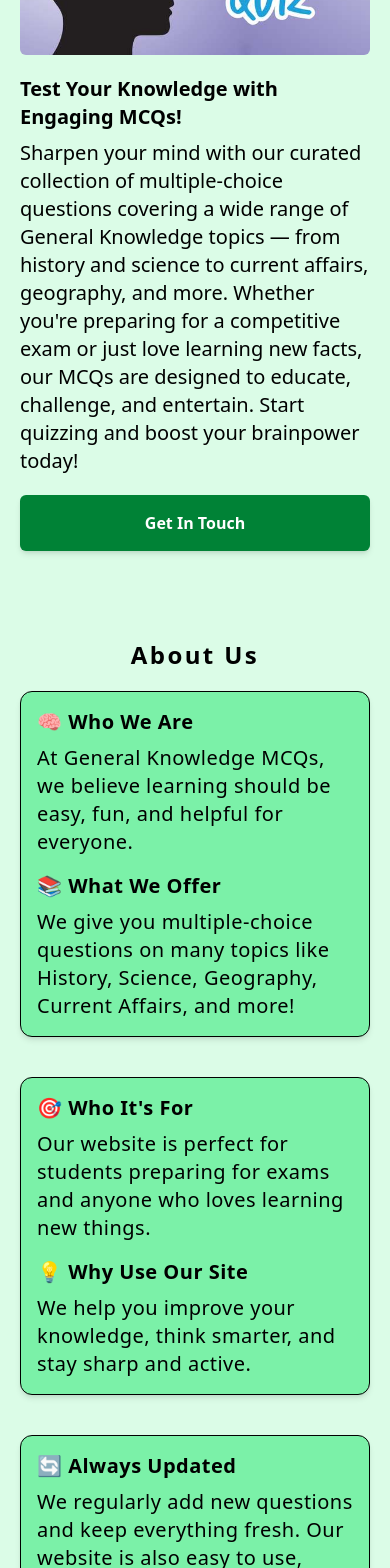
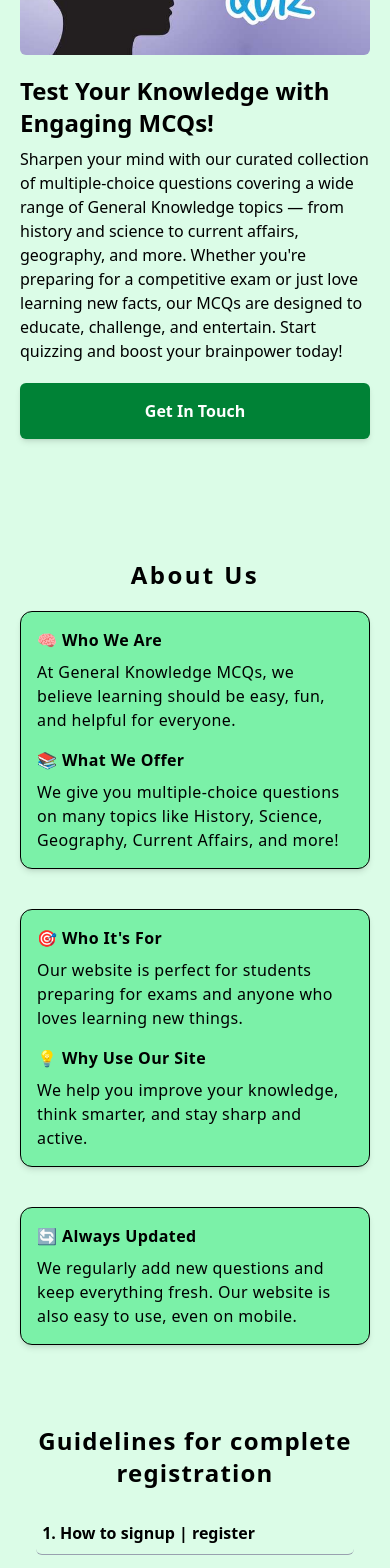
Before and after one commit to BilalUnknown10/General-Knowledge-front-end, a React (Vite) app: page / in a window 390 px wide. Shown: the part 220-1788 px from the top of the page. Built offline with nearby package versions, Linux system fonts and the light colour scheme; some icons are missing.

Commit message:
changes for in ui

```diff
--- /dev/null
+++ b/src/components/Footer.jsx
@@ -0,0 +1,11 @@
+import React from 'react'
+
+function Footer() {
+  return (
+    <div>
+
+    </div>
+  )
+}
+
+export default Footer
--- a/src/components/homePageComponents/AboutUs.jsx
+++ b/src/components/homePageComponents/AboutUs.jsx
@@ -2,14 +2,14 @@ import React from "react";
 
 function AboutUs() {
   return (
-    <div className="md:py-28 py-12">
+    <div className=" mt-20">
       <div>
         <h1 className=" text-2xl md:text-3xl font-bold text-center tracking-widest">
           About Us
         </h1>
       </div>
 
-      <div className="tracking-wide md:text-2xl text-xl mt-5 md:flex justify-between gap-10 md:items-stretch space-y-10 md:space-y-0">
+      <div className="tracking-wide md:text-2xl mt-5 md:flex justify-between gap-10 md:items-stretch space-y-10 md:space-y-0">
   {/* Column 1 */}
   <div className="border md:w-1/3 w-full p-4 rounded-xl bg-green-300 shadow-md flex flex-col cursor-pointer hover:shadow-2xl">
     <h2 className="font-semibold mb-2">🧠 Who We Are</h2>
--- a/src/components/homePageComponents/FirstSection.jsx
+++ b/src/components/homePageComponents/FirstSection.jsx
@@ -5,8 +5,8 @@ function FirstSection() {
     <>
       <div className='flex md:flex-row flex-col-reverse m:justify-between md:py-10 py-5 gap-5'>
         <div className="description md:pt-20 basis-1/2 relative">
-            <h1 className='md:text-3xl font-bold text-xl'>Test Your Knowledge with Engaging MCQs!</h1>
-            <p className='md:text-2xl text-xl md:mt-5 mt-2 md:w-[600px] md:tracking-wide'>Sharpen your mind with our curated collection of multiple-choice questions covering a wide range of General Knowledge topics — from history and science to current affairs, geography, and more. Whether you're preparing for a competitive exam or just love learning new facts, our MCQs are designed to educate, challenge, and entertain. Start quizzing and boost your brainpower today!</p>
+            <h1 className='md:text-3xl font-bold text-2xl'>Test Your Knowledge with Engaging MCQs!</h1>
+            <p className='md:text-2xl md:mt-5 mt-2 md:w-[600px] md:tracking-wider'>Sharpen your mind with our curated collection of multiple-choice questions covering a wide range of General Knowledge topics — from history and science to current affairs, geography, and more. Whether you're preparing for a competitive exam or just love learning new facts, our MCQs are designed to educate, challenge, and entertain. Start quizzing and boost your brainpower today!</p>
             <button className=' w-full my-5 md:w-1/2 font-bold md:text-2xl md:absolute md:bottom-0 py-4 px-10 rounded-md shadow-md cursor-pointer bg-green-700 text-white hover:bg-green-400 hover:text-black transition-all duration-700 ease-in-out hover:w-full'>Get In Touch</button>
         </div>
         <div className="Image basis-1/2">
--- a/src/components/homePageComponents/GiveYourFeedback.jsx
+++ b/src/components/homePageComponents/GiveYourFeedback.jsx
@@ -2,14 +2,14 @@ import React from "react";
 
 function GiveYourFeedback() {
   return (
-    <div className="mt-20">
-      <h1 className="md:text-3xl font-bold tracking-wider text-center">
+    <div className="md:mt-40 mt-20">
+      <h1 className="md:text-3xl text-2xl font-bold tracking-wider text-center">
         Give Your Feedback
       </h1>
-      <div className="md:flex py-10 md:py-20">
-        <div className="md:w-1/2 md:border-b-2 border-green-200">
-          <h1 className="md:text-3xl font-bold tracking-wider">💬 We’d Love Your Feedback!</h1>
-          <p className="md:text-2xl my-4 md:my-10 leading-loose md:leading-20">
+      <div className="md:flex md:gap-5 py-10 md:py-20">
+        <div className="md:w-1/2 border-green-400">
+          <h1 className="md:text-2xl font-bold tracking-wider">💬 We’d Love Your Feedback!</h1>
+          <p className="md:text-2xl my-4 md:my-10 leading-loose md:leading-12 md:mx-10">
             Your opinion matters to us. Whether you enjoyed the quiz, faced any
             issue, or have a cool idea to improve the site — we’d love to hear
             it! <br />
@@ -19,8 +19,8 @@ function GiveYourFeedback() {
             Just drop your thoughts below — short or long, we’re all ears. 👂😊
           </p>
         </div>
-        <div className="md:border border-green-200 shadow-md "></div>
-        <div className="md:w-1/2 border-t-2 border-green-200 pt-10">
+        <div className="md:border border-green-300 shadow-md "></div>
+        <div className="md:w-1/2">
           <form action="">
             <div className="text-xl font-bold tracking-wider text-center">Your Feedback</div>
             <div className="text-xl md:p-4 py-4">
@@ -29,7 +29,7 @@ function GiveYourFeedback() {
               </label>
               <input
                 type="text"
-                className="border w-full border-gray-300 shadow-md rounded-md outline-0 py-2 px-4 text-xl"
+                className="border w-full border-gray-300 shadow-md rounded-md outline-0 py-2 px-4 md:text-xl"
               />
             </div>
             <div className="text-xl md:p-4 py-4">
@@ -38,17 +38,19 @@ function GiveYourFeedback() {
               </label>
               <input
                 type="email"
-                className="border border-gray-300 shadow-md w-full rounded-md outline-0 py-2 px-4 text-xl"
+                id="email"
+                className="border border-gray-300 shadow-md w-full rounded-md outline-0 py-2 px-4 md:text-xl"
               />
             </div>
             <div className="text-xl md:p-4 py-4">
-              <label className="font-bold" htmlFor="email">
+              <label className="font-bold" htmlFor="message">
                 Message :{" "}
               </label>
               <textarea
+              id="message"
                 cols={"30"}
                 rows={"5"}
-                className="border border-gray-300 shadow-md w-full rounded-md outline-0 py-2 px-4 text-xl"
+                className="border border-gray-300 shadow-md w-full rounded-md outline-0 py-2 px-4 md:text-xl"
               />
             </div>
             <div className="p-2 text-end">
--- a/src/components/homePageComponents/GuideLine.jsx
+++ b/src/components/homePageComponents/GuideLine.jsx
@@ -11,9 +11,9 @@ function GuideLine() {
     setIsOpen(prevIndex => (prevIndex === index ? null : index));
   }
   return (
-    <div>
+    <div className="mt-20 md:mt-10">
       <div>
-        <h1 className="font-bold md:text-3xl text-xl tracking-wider text-center">
+        <h1 className="font-bold md:text-3xl text-2xl tracking-wider text-center">
           Guidelines for complete registration
         </h1>
       </div>
@@ -21,7 +21,7 @@ function GuideLine() {
         <ul className="list-decimal p-4">
           {GuideLineDetails.map((guide, index) => {
             const openIndex = isOpen === index;
-            return <div key={index} className={` border-gray-400 border-b-1 py-4 px-10  flex justify-between rounded-md overflow-y-hidden transition-all duration-500 ease-in-out ${openIndex ? "max-h-[500px]" : "max-h-[50px]"} `}>
+            return <div key={index} className={` border-gray-400 border-b-1 py-4 md:px-10 px-6  flex justify-between rounded-md md:my-5 overflow-y-hidden transition-all duration-500 ease-in-out ${openIndex ? "max-h-[500px]" : "max-h-[50px]"} `}>
               <div>
                 <li className="font-bold md:text-2xl">{guide.title}</li>
                 <ul className={`list-disc  p-4 transition-all duration-500 ease-in-out ${openIndex ? "opacity-100" : "opacity-0"}`}>
--- a/src/components/homePageComponents/UserFeedBack.jsx
+++ b/src/components/homePageComponents/UserFeedBack.jsx
@@ -10,8 +10,8 @@ import GiveYourFeedback from './GiveYourFeedback.jsx';
 
 function UserFeedBack() {
   return (
-    <div className='md:p-8'>
-      <div className='md:text-3xl font-bold text-center mb-8'>
+    <div className='mt-20'>
+      <div className='md:text-3xl text-2xl font-bold text-center mb-8'>
         <h1 className='tracking-wider'>Our Users Feedback</h1>
       </div>
 
```
